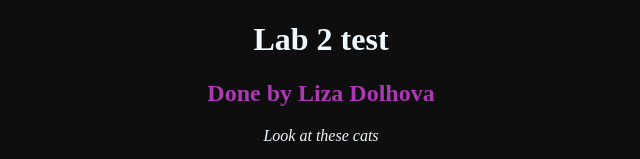
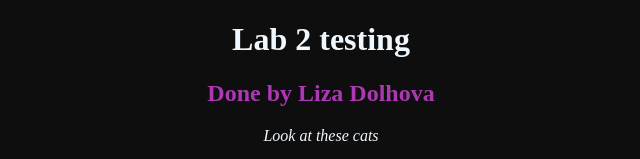
Before and after one commit to lizzochek/mzuiit-labs, a plain HTML site: page app/index.html in a window 1280 px wide. Shown: the top 159 px of the page, without its empty margins (319-959 px from the left). Drawn offline with Linux system fonts and the light colour scheme.

Commit message:
Test text

```diff
--- a/app/index.html
+++ b/app/index.html
@@ -7,7 +7,7 @@
     <link rel="stylesheet" href="./style.css" />
   </head>
   <body>
-    <h1>Lab 2 test</h1>
+    <h1>Lab 2 testing</h1>
     <h2>Done by Liza Dolhova</h2>
     <p>Look at these cats</p>
     <img
```
